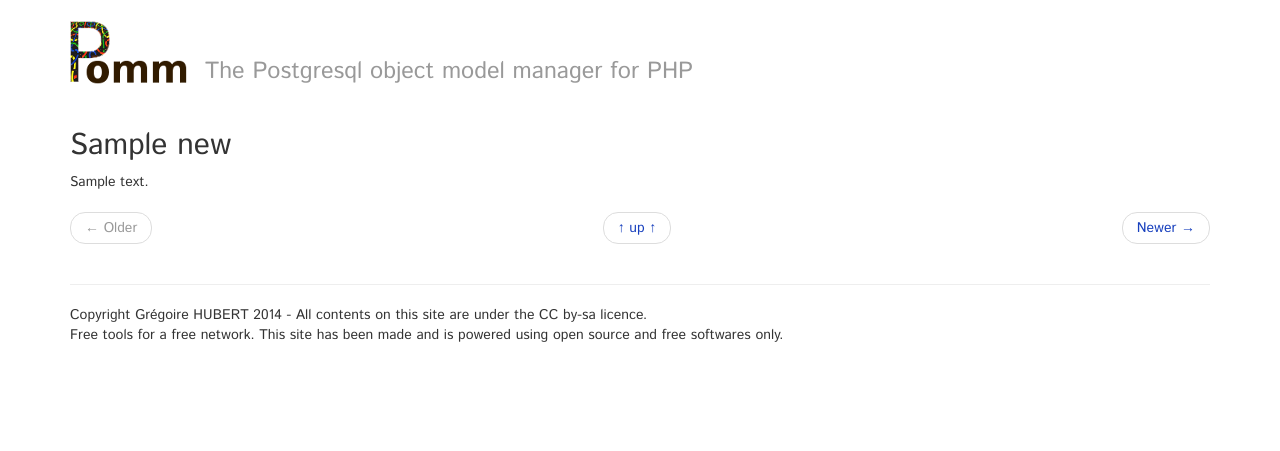
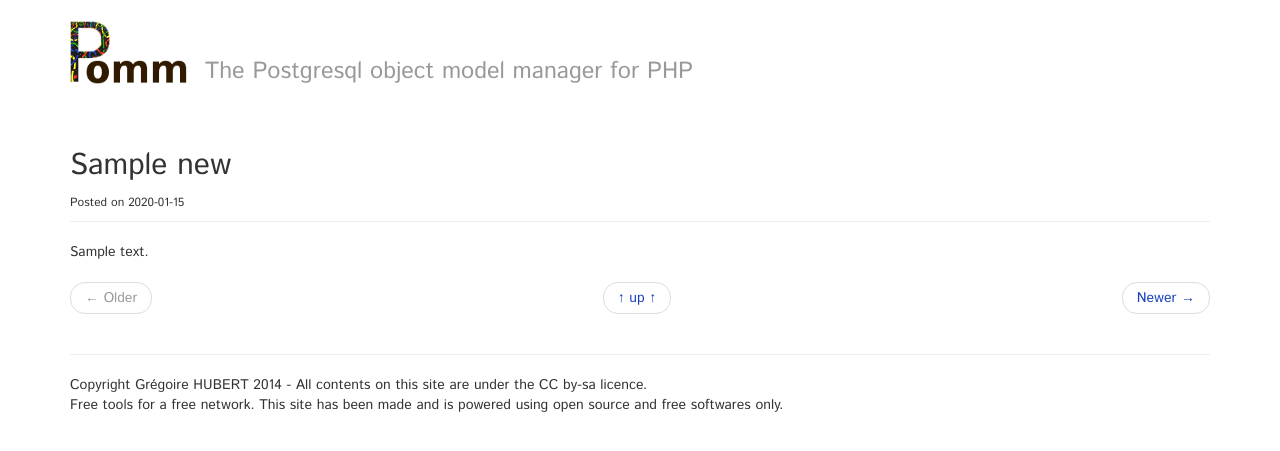
Before and after one commit to pragmafabrik/pomm-project.org, a PHP site: template sources/twig/blog_show.html.twig in a window 1280 px wide. Shown: the top 451 px of the page. Run offline with PHP 8.4, Linux system fonts and the light colour scheme; the template is opened without the code that fills it: most values are stand-ins (such as "Sample title", 1, 10 or a date in 2020); some libraries are stand-ins or nearby versions.

Commit message:
Added post date on news show

```diff
--- a/sources/twig/blog_show.html.twig
+++ b/sources/twig/blog_show.html.twig
@@ -5,7 +5,7 @@
 {% block content %}
         <div class="row">
           <div class="col-md-12">
-            <h2>{{ news.title }}</h2>
+            <div class="page-header"><h2>{{ news.title }}</h2> <small>Posted on {{ news.published_at|date('Y-m-d') }}</small></div>
 {% autoescape false %}
 {{ news.content }}
 {% endautoescape %}
```
